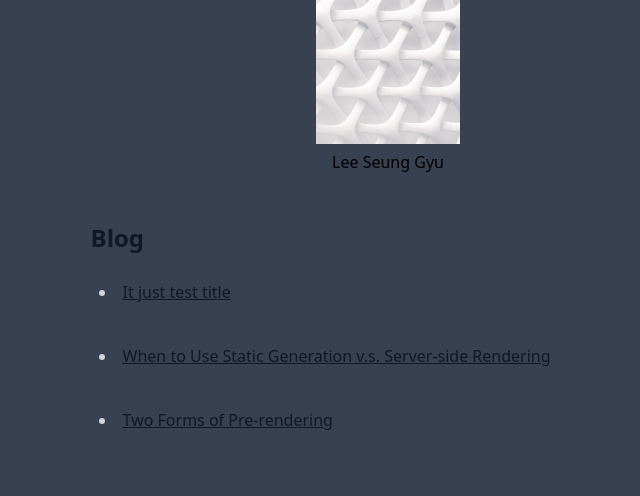
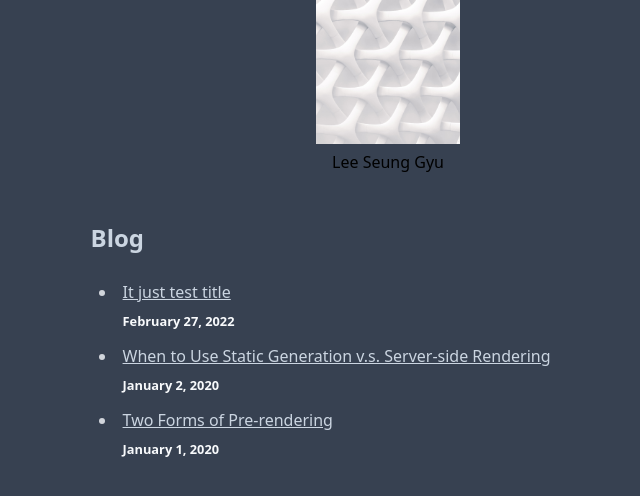
Before and after one commit to dltmdrbtjd/DevBlog, a Next.js app: page / in a window 1280 px wide. Shown: the top 496 px of the page, without its empty margins (252-892 px from the left). Built offline with nearby package versions, Linux system fonts and the light colour scheme.

Commit message:
setup typography default style

```diff
--- a/tailwind.config.js
+++ b/tailwind.config.js
@@ -1,13 +1,38 @@
 module.exports = {
-  content: ['./pages/**/*.{js,ts,jsx,tsx}', './components/**/*.{js,ts,jsx,tsx}'],
-  darkMode: "media",
+  content: [
+    './pages/**/*.{js,ts,jsx,tsx}',
+    './components/**/*.{js,ts,jsx,tsx}',
+  ],
+  darkMode: 'media',
   theme: {
     extend: {
       typography: (theme) => ({
         DEFAULT: {
           css: {
             h1: {
-              color: '#FF5C58',
+              color: 'rgb(203 213 225)',
+            },
+            h2: {
+              color: 'rgb(203 213 225)',
+            },
+            h3: {
+              color: 'rgb(203 213 225)',
+            },
+            p: {
+              color: 'rgb(203 213 225)',
+            },
+            li: {
+              color: 'rgb(203 213 225)',
+            },
+            strong: {
+              color: 'rgb(255 255 255)',
+            },
+            time: {
+              color: 'rgb(248 250 252)',
+              fontWeight: 'bold',
+            },
+            a: {
+              color: 'rgb(203 213 225)',
             },
           },
         },
```
